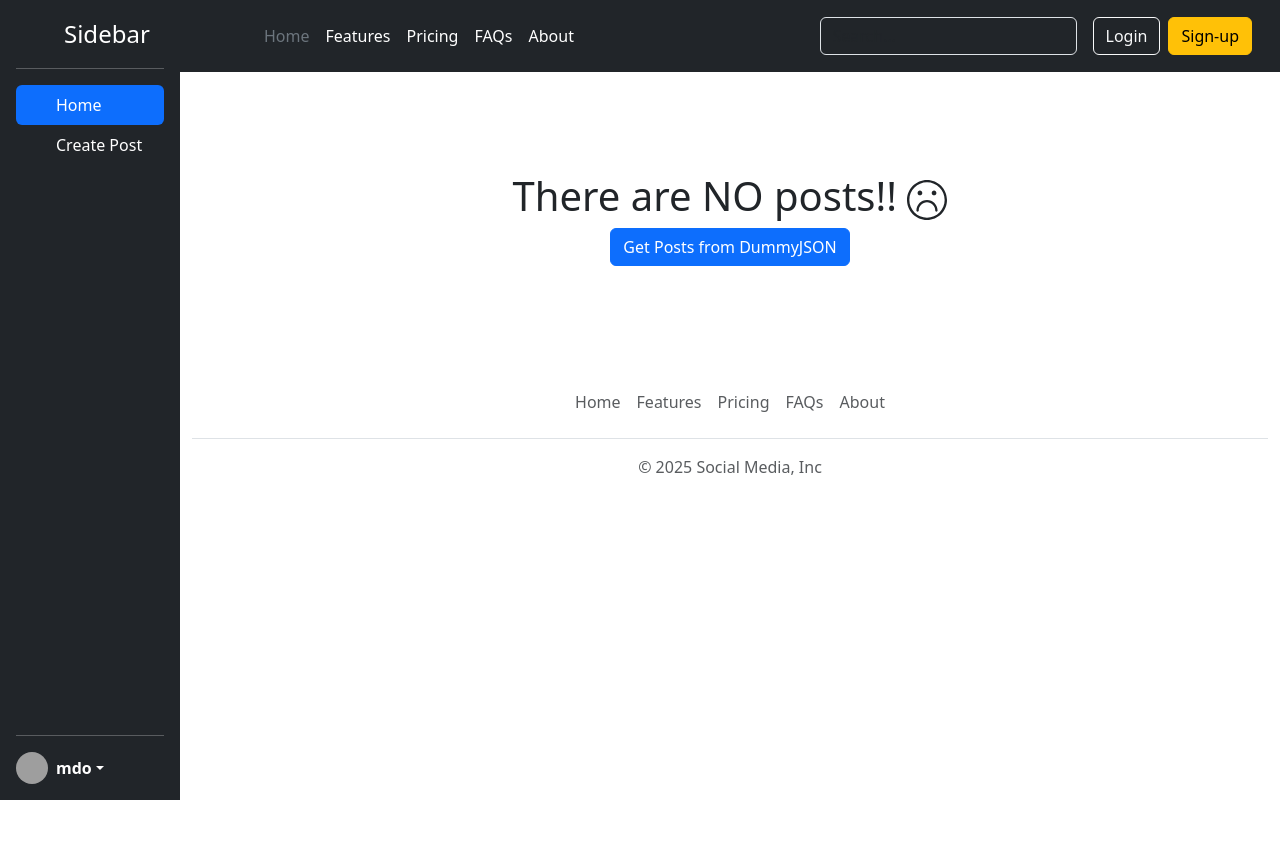
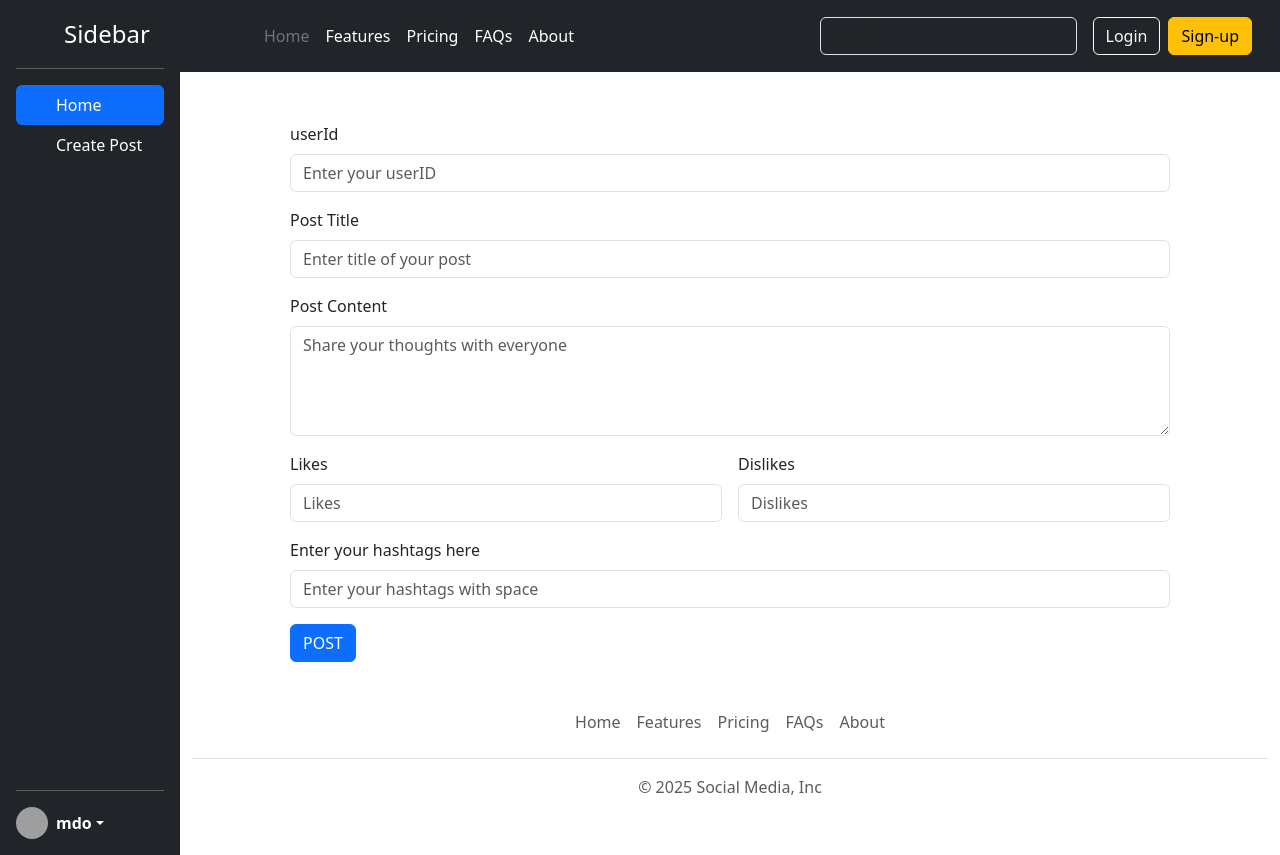
Before and after one commit to JayaramSunkara/Social-Media, a React (Vite) app: page /create-post in a window 1280 px wide. Before the commit the page ends 800 px from the top, so only its background shows below. Built offline with nearby package versions, Linux system fonts and the light colour scheme; grey boxes are pictures that could not be loaded.

Commit message:
Add react routing using react-router

```diff
--- a/src/components/CreatePost.jsx
+++ b/src/components/CreatePost.jsx
@@ -1,63 +1,32 @@
-import { useContext, useRef } from "react";
-import { PostList } from "../store/post-list-store";
+import { Form, redirect } from "react-router-dom";
 
-const CreatePost = () => {
-
-
-
-  const { addPost } = useContext(PostList);
-
-  const userIdElement = useRef();
-  const postTitleElement = useRef();
-  const postBodyElement = useRef();
-  const likesElement = useRef();
-  const dislikesElement = useRef();
-  const tagsElement = useRef();
-
-  const handleSubmit = async (event) => {
-    event.preventDefault();
-    const userId = userIdElement.current.value;
-    const postTitle = postTitleElement.current.value;
-    const postBody = postBodyElement.current.value;
-    const likes = likesElement.current.value;
-    const dislikes = dislikesElement.current.value;
-    const reactions = { likes, dislikes };
-    const tags = tagsElement.current.value.split(" ");
-
-    userIdElement.current.value = "";
-    postTitleElement.current.value = "";
-    postBodyElement.current.value = "";
-    likesElement.current.value = "";
-    dislikesElement.current.value = "";
-    tagsElement.current.value = "";
-
-    const payload = {
-      title: postTitle,
-      body: postBody,
-      reactions: reactions,
-      userId: userId,
-      tags: tags,
-    };
+export async function createPostAction(data) {
+  const formData = await data.request.formData();
+  const postData = Object.fromEntries(formData);
+  postData.tags = postData.tags.split(" ");
+  console.log(postData);
 
   const res = await fetch("https://dummyjson.com/posts/add", {
     method: "POST",
     headers: { "Content-Type": "application/json" },
-      body: JSON.stringify(payload),
+    body: JSON.stringify(postData),
   });
-    const data = await res.json();
+  const post = await res.json();
+  console.log(post);
 
-    addPost(data);
-  };
+  return redirect("/");
+}
 
+const CreatePost = () => {
   return (
-    <form className="create-post" onSubmit={handleSubmit}>
+    <Form className="create-post" method="POST">
       <div className="mb-3">
         <label htmlFor="userId" className="form-label">
           userId
         </label>
         <input
           type="text"
-          ref={userIdElement}
+          name="userId"
           className="form-control"
           id="userId"
           placeholder="Enter your userID"
@@ -69,7 +38,7 @@ const CreatePost = () => {
         </label>
         <input
           type="text"
-          ref={postTitleElement}
+          name="title"
           className="form-control"
           id="title"
           placeholder="Enter title of your post"
@@ -81,7 +50,7 @@ const CreatePost = () => {
         </label>
         <textarea
           type="text"
-          ref={postBodyElement}
+          name="body"
           rows="4"
           className="form-control"
           id="body"
@@ -96,7 +65,7 @@ const CreatePost = () => {
             </label>
             <input
               type="text"
-              ref={likesElement}
+              name="likes"
               className="form-control"
               id="likes"
               placeholder="Likes"
@@ -108,7 +77,7 @@ const CreatePost = () => {
             </label>
             <input
               type="text"
-              ref={dislikesElement}
+              name="dislikes"
               className="form-control"
               id="dislikes"
               placeholder="Dislikes"
@@ -122,7 +91,7 @@ const CreatePost = () => {
         </label>
         <input
           type="text"
-          ref={tagsElement}
+          name="tags"
           className="form-control"
           id="tags"
           placeholder="Enter your hashtags with space"
@@ -131,7 +100,7 @@ const CreatePost = () => {
       <button type="submit" className="btn btn-primary">
         POST
       </button>
-    </form>
+    </Form>
   );
 };
 
--- a/src/components/PostList.jsx
+++ b/src/components/PostList.jsx
@@ -1,49 +1,21 @@
-import { useContext, useEffect, useState } from "react";
-import LoadingSpinner from "./LoadingSpinner.jsx";
-import { PostList as PostListData } from "../store/post-list-store.jsx";
+import { useLoaderData } from "react-router-dom";
 import Post from "./Post.jsx";
 import WelcomeMessage from "./WelcomeMessage.jsx";
 
+export async function postLoader() {
+  const res = await fetch("https://dummyjson.com/posts");
+  const data = await res.json();
+  // addInitialPosts(data.posts);
+  return data.posts;
+}
+
 const PostList = () => {
-  const { postList, addInitialPosts } = useContext(PostListData);
-  const [fetching, setFetching] = useState(false);
-
-  const handleGetPostsClick = () => {
-    setFetching(true);
-  };
-
-  useEffect(() => {
-    if (!fetching) return;
-
-    const fetchPosts = async () => {
-      try {
-        const res = await fetch("https://dummyjson.com/posts");
-
-        if (!res.ok) {
-          throw new Error(`HTTP ${res.status}`);
-        }
-
-        const data = await res.json();
-        console.log(data);
-        addInitialPosts(data.posts);
-      } catch (err) {
-        console.error("Failed to fetch posts:", err.message);
-      } finally {
-        setFetching(false);
-      }
-    };
-
-    fetchPosts();
-  }, [fetching]);
-
+  const postList = useLoaderData();
   // console.log(postList);
 
   return (
     <>
-      {fetching && <LoadingSpinner />}
-      {!fetching && postList.length === 0 && (
-        <WelcomeMessage onGetPostsClick={handleGetPostsClick} />
-      )}
+      {postList.length === 0 && <WelcomeMessage />}
       <center>
         {postList.map((post) => (
           <Post key={post.id} post={post} />
--- a/src/components/Sidebar.jsx
+++ b/src/components/Sidebar.jsx
@@ -1,3 +1,5 @@
+import { Link } from "react-router-dom";
+
 function Sidebar({ selectedTab, setSelectedTab }) {
   return (
     <div
@@ -21,8 +23,8 @@ function Sidebar({ selectedTab, setSelectedTab }) {
             setSelectedTab("Home");
           }}
         >
-          <a
-            href="#"
+          <Link
+            to='/'
             className={`nav-link text-white ${
               selectedTab === "Home" && "active"
             }`}
@@ -32,15 +34,15 @@ function Sidebar({ selectedTab, setSelectedTab }) {
               <use xlinkHref="#home"></use>
             </svg>
             Home
-          </a>
+          </Link>
         </li>
         <li
           onClick={() => {
             setSelectedTab("Create Post");
           }}
         >
-          <a
-            href="#"
+          <Link
+            to='/create-post'
             className={`nav-link text-white ${
               selectedTab === "Create Post" && "active"
             }`}
@@ -49,7 +51,7 @@ function Sidebar({ selectedTab, setSelectedTab }) {
               <use xlinkHref="#speedometer2"></use>
             </svg>
             Create Post
-          </a>
+          </Link>
         </li>
       </ul>
       <hr />
--- a/src/components/WelcomeMessage.jsx
+++ b/src/components/WelcomeMessage.jsx
@@ -1,19 +1,11 @@
 import { TfiFaceSad } from "react-icons/tfi";
 
-const WelcomeMessage = ({ onGetPostsClick }) => {
+const WelcomeMessage = () => {
   return (
     <center className="welcome-message">
       <h1>
-        There are NO posts!!{" "}
-        <TfiFaceSad />
+        There are NO posts!! <TfiFaceSad />
       </h1>
-      <button
-        type="button"
-        className="btn btn-primary"
-        onClick={onGetPostsClick}
-      >
-        Get Posts from DummyJSON
-      </button>
     </center>
   );
 };
--- a/src/main.jsx
+++ b/src/main.jsx
@@ -1,9 +1,31 @@
-import { StrictMode } from 'react'
-import { createRoot } from 'react-dom/client'
-import App from './routes/App.jsx'
+import { StrictMode } from "react";
+import { createRoot } from "react-dom/client";
+import { createBrowserRouter, RouterProvider } from "react-router-dom";
+import CreatePost, { createPostAction } from "./components/CreatePost.jsx";
+import PostList, { postLoader } from "./components/PostList.jsx";
+import App from "./routes/App.jsx";
 
-createRoot(document.getElementById('root')).render(
+const router = createBrowserRouter([
+  {
+    path: "/",
+    element: <App />,
+    children: [
+      {
+        path: "/",
+        element: <PostList />,
+        loader: postLoader,
+      },
+      {
+        path: "/create-post",
+        element: <CreatePost />,
+        action: createPostAction,
+      },
+    ],
+  },
+]);
+
+createRoot(document.getElementById("root")).render(
   <StrictMode>
-    <App />
+    <RouterProvider router={router} />
   </StrictMode>,
-)
+);
--- a/src/routes/App.jsx
+++ b/src/routes/App.jsx
@@ -1,12 +1,11 @@
 import "bootstrap/dist/css/bootstrap.min.css";
 import { useState } from "react";
-import "./App.css";
-import CreatePost from "../components/CreatePost.jsx";
+import { Outlet } from "react-router-dom";
 import Footer from "../components/Footer.jsx";
 import Header from "../components/Header.jsx";
-import PostList from "../components/PostList.jsx";
 import Sidebar from "../components/Sidebar.jsx";
 import { PostListProvider } from "../store/post-list-store.jsx";
+import "./App.css";
 
 function App() {
   const [selectedTab, setSelectedTab] = useState("Home");
@@ -17,7 +16,7 @@ function App() {
         <Sidebar selectedTab={selectedTab} setSelectedTab={setSelectedTab} />
         <div className="content">
           <Header />
-          {selectedTab === "Home" ? <PostList /> : <CreatePost />}
+          <Outlet/>
           <Footer />
         </div>
       </div>
--- a/src/store/post-list-store.jsx
+++ b/src/store/post-list-store.jsx
@@ -24,10 +24,7 @@ const postListReducer = (currPostList, action) => {
 };
 
 export const PostListProvider = ({ children }) => {
-  const [postList, dispatchPostList] = useReducer(
-    postListReducer,
-    DEFAULT_POST_LIST,
-  );
+  const [postList, dispatchPostList] = useReducer(postListReducer, []);
   const addPost = ({ id, userId, title, body, reactions, tags }) => {
     dispatchPostList({
       type: "ADD_POST",
@@ -73,5 +70,3 @@ export const PostListProvider = ({ children }) => {
     </PostList.Provider>
   );
 };
-
-const DEFAULT_POST_LIST = [];
```
Lines whose indentation alone changed are shown as unchanged.
